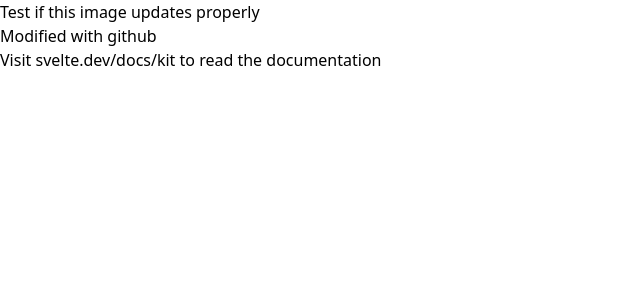
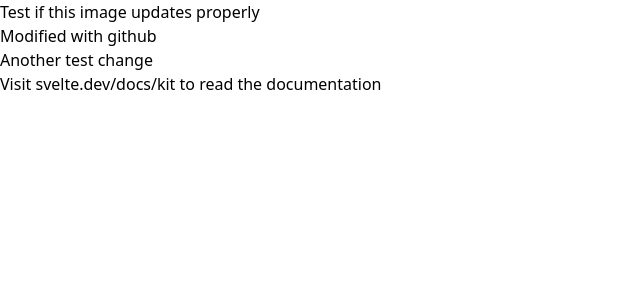
Before and after one commit to Toll25/diehockn.com, a SvelteKit app: page / in a window 1280 px wide. Shown: the top 300 px of the page, without its empty margins (0-640 px from the left). Built offline with nearby package versions, Linux system fonts and the light colour scheme.

Commit message:
test change

```diff
--- a/src/routes/+page.svelte
+++ b/src/routes/+page.svelte
@@ -1,3 +1,4 @@
 <h1>Test if this image updates properly</h1>
 <h1>Modified with github</h1>
+<h1>Another test change</h1>
 <p>Visit <a href="https://svelte.dev/docs/kit">svelte.dev/docs/kit</a> to read the documentation</p>
```
